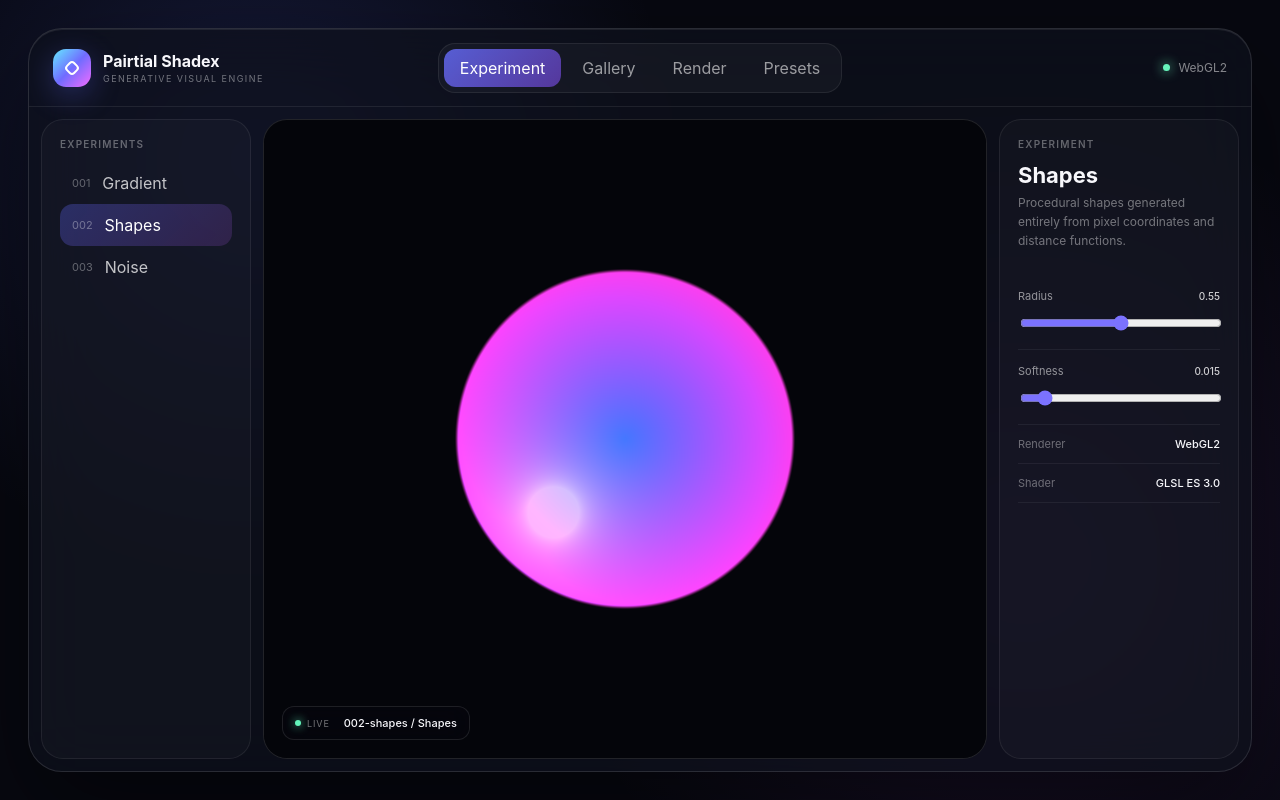
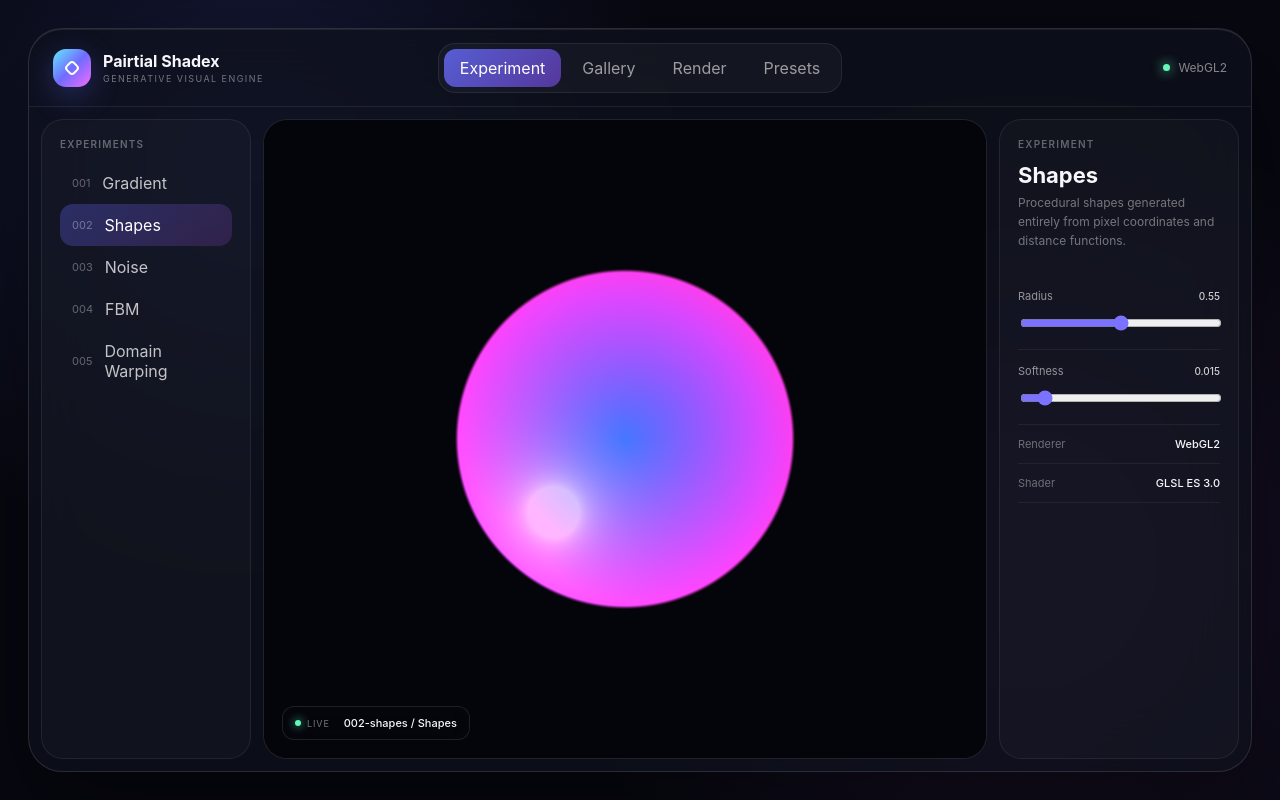
Before and after one commit to DiegoMaioneVallarino/pairtial-shadex, a React (Vite) app: page / in a window 1280 px wide. Built offline with nearby package versions, Linux system fonts and the light colour scheme.

Commit message:
feat: add domain warping experiment

```diff
--- /dev/null
+++ b/src/experiments/004-fbm/experiment.ts
@@ -0,0 +1,55 @@
+import type {
+  ShadexExperiment,
+} from "../experiment.types";
+
+import vertexShader from "./vertex.glsl?raw";
+import fragmentShader from "./fragment.glsl?raw";
+
+export const fbmExperiment: ShadexExperiment = {
+  id: "004-fbm",
+
+  name: "FBM",
+
+  description:
+    "Fractal Brownian Motion combines multiple layers of noise at different frequencies to create natural-looking complexity.",
+
+  vertexShader,
+  fragmentShader,
+
+  parameters: {
+    scale: {
+      value: 2.5,
+      min: 0.5,
+      max: 10.0,
+      step: 0.1,
+    },
+
+    speed: {
+      value: 0.12,
+      min: -1.0,
+      max: 1.0,
+      step: 0.01,
+    },
+
+    octaves: {
+      value: 5,
+      min: 1,
+      max: 8,
+      step: 1,
+    },
+
+    persistence: {
+      value: 0.5,
+      min: 0.1,
+      max: 0.9,
+      step: 0.01,
+    },
+
+    lacunarity: {
+      value: 2.0,
+      min: 1.1,
+      max: 4.0,
+      step: 0.05,
+    },
+  },
+};
--- /dev/null
+++ b/src/experiments/005-domain-warping/experiment.ts
@@ -0,0 +1,55 @@
+import type {
+  ShadexExperiment,
+} from "../experiment.types";
+
+import vertexShader from "./vertex.glsl?raw";
+import fragmentShader from "./fragment.glsl?raw";
+
+export const domainWarpingExperiment: ShadexExperiment = {
+  id: "005-domain-warping",
+
+  name: "Domain Warping",
+
+  description:
+    "Noise fields distort the coordinate space of other noise fields, producing fluid organic structures.",
+
+  vertexShader,
+  fragmentShader,
+
+  parameters: {
+    scale: {
+      value: 2.2,
+      min: 0.3,
+      max: 8.0,
+      step: 0.05,
+    },
+
+    speed: {
+      value: 0.12,
+      min: -1.0,
+      max: 1.0,
+      step: 0.01,
+    },
+
+    warp: {
+      value: 2.2,
+      min: 0.0,
+      max: 8.0,
+      step: 0.05,
+    },
+
+    detail: {
+      value: 3.5,
+      min: 0.0,
+      max: 10.0,
+      step: 0.05,
+    },
+
+    flow: {
+      value: 0.18,
+      min: -2.0,
+      max: 2.0,
+      step: 0.01,
+    },
+  },
+};
```
Also changed, not shown: src/lab/experiments/experiments.ts (+10 -0 lines), src/experiments/004-fbm/fragment.glsl (added), src/experiments/004-fbm/vertex.glsl (added), src/experiments/005-domain-warping/fragment.glsl (added), src/experiments/005-domain-warping/vertex.glsl (added).
